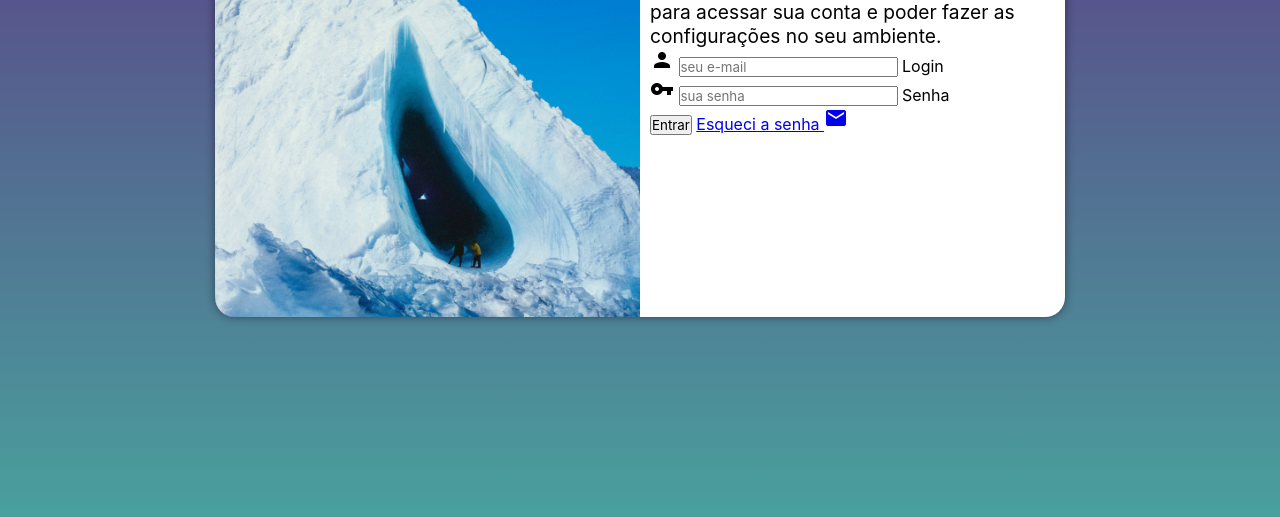
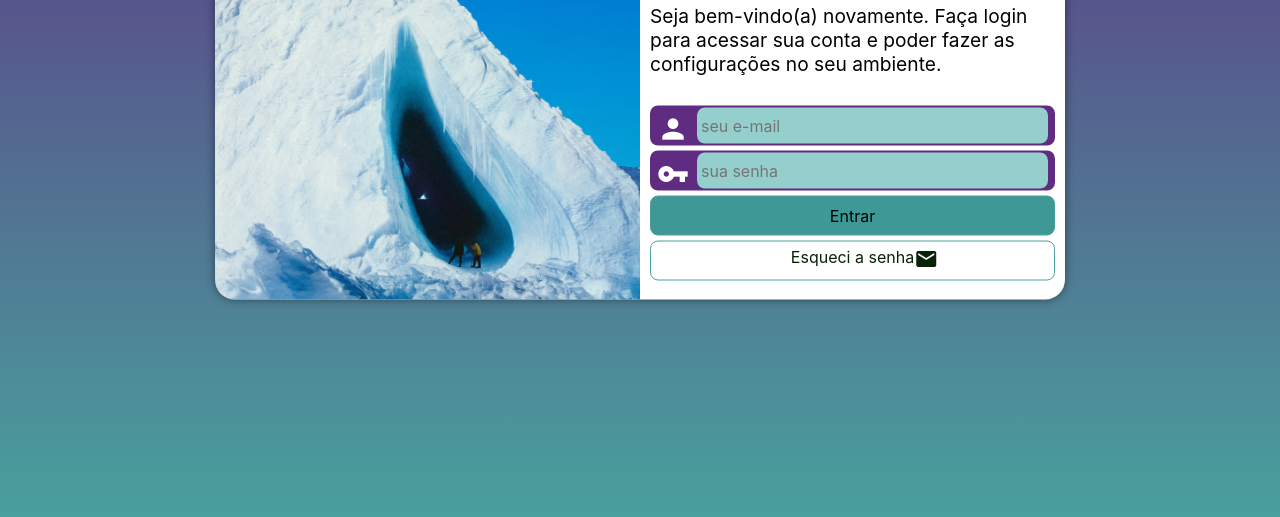
Before and after one commit to ErickaVanessa/projeto-login, a plain HTML site: page index.html in a window 1280 px wide. Shown: the part 283-800 px from the top of the page. Drawn offline with Linux system fonts and the light colour scheme.

Commit message:
completo

```diff
--- a/estilos/media-query.css
+++ b/estilos/media-query.css
@@ -17,6 +17,7 @@ Grandes telas: acima de 1200px
 
     section#login{
         width: 80vw;
+        height: 280px;
     }
 
     section > div#imagem{
@@ -41,7 +42,7 @@ Grandes telas: acima de 1200px
 
     section#login{
         width: 850px;
-        height: 400px;
+        height: 365px;
     }
 
     section > div#imagem{
@@ -62,6 +63,6 @@ Grandes telas: acima de 1200px
 
      #formulario > p{
         font-size: 1.2em;
-
+        margin: 20px 0px;
     }
 }
--- a/estilos/style.css
+++ b/estilos/style.css
@@ -36,11 +36,12 @@ main{
     width: 250px;
     height: 500px;
     border-radius: 20px;
-    transform: translate(-50%,-50%);
     overflow: hidden;
     box-shadow: 0px 0px 10px rgba(0, 0, 0, 0.450);
+
     transition: width 0.3 , height 0.3;
     transition-timing-function: ease;
+    transform: translate(-50%,-50%);
 }
 
 
@@ -66,5 +67,89 @@ main{
 
  #formulario > p{
     font-size: 0.8em;
+    padding-bottom: 10px;
 
 }
+
+div.campo label{
+    display: none;
+}
+
+
+form > div.campo{
+    border-radius: 8px;
+    margin: 5px 0px;
+    height: 40px;
+    width: 100%;
+    display: block;
+    background-color: #5f2c82;
+    border: 2px solid #5f2c82;
+
+}
+
+ form > input[type=submit]{
+    display: block;
+    font-size: 1em;
+    width: 100%;
+    height: 40px;
+    border: none;
+    border-radius: 8px;
+    border: 1px solid #49a09d;
+    background-color: #3e9996;
+}
+
+form > input[type=submit]:hover{
+    background-color: #2d6462;
+    color: white;
+}
+
+
+ div.campo > i{
+    color: white;
+    font-size: 2em;
+    width: 40px;
+    padding: 5px;
+
+ }
+
+
+ div.campo > input{
+    background-color: #94cfcd;
+    font-size: 1em;
+    width:calc(100% - 50px);
+    height:100%;
+    border: 0;
+    border-radius: 8px;
+    padding: 4px;
+    margin-left: 45px;
+    transform: translateY(-42px);
+ }
+
+ div.campo > input:focus-within{
+    background-color: white;
+ }
+
+
+
+form > a.botao:hover{
+    background-color: #2ca6a0ac;
+}
+
+
+form > a.botao{
+    display: block;
+    text-align: center;
+    font-size: 1em;
+    width: 100%;
+    height: 40px;
+    border-radius: 8px;
+    text-decoration: none;
+    border: 1px solid #49a09d;
+    color:rgb(8, 33, 8);
+    margin-top: 5px;
+    padding: 5px;
+}
+
+#email{
+    position: absolute;
+}
--- a/index.html
+++ b/index.html
@@ -42,7 +42,7 @@
 
                     <input type="submit" value="Entrar">
                     <a href="esqueci.html" class="botao">
-                        Esqueci a senha <i class="material-icons">mail</i>
+                        Esqueci a senha <i class="material-icons" id="email">mail</i>
                     </a>
 
                 </form>
```
